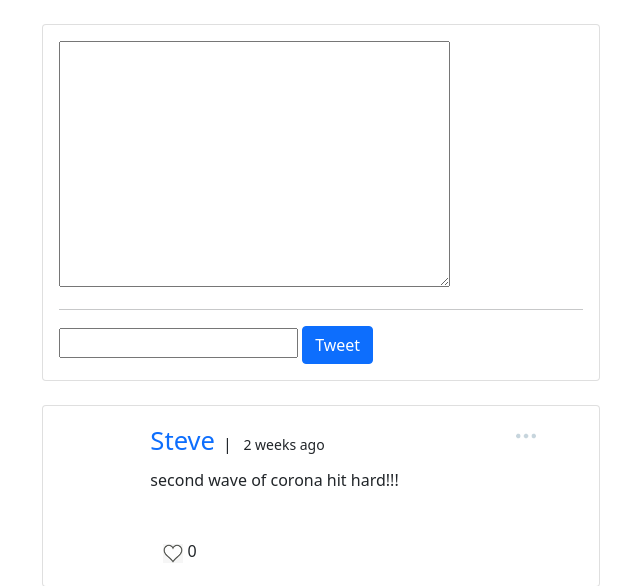
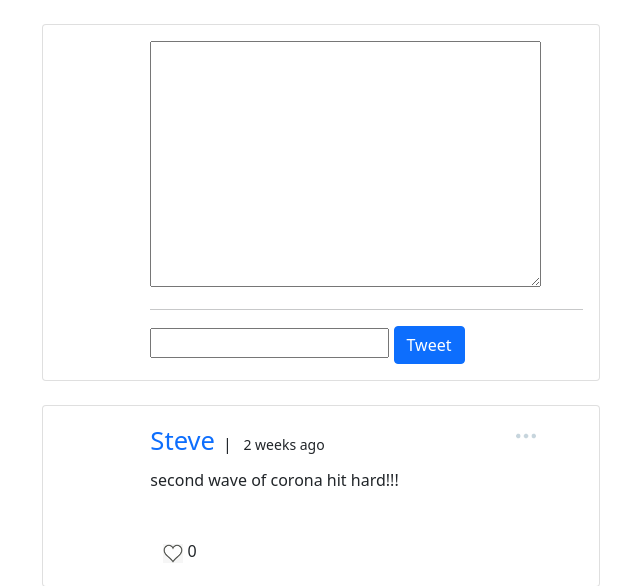
Before and after one commit to deekshith-hari/twitterclone, a Django app: page / in a window 1280 px wide. Shown: the part 56-642 px from the top of the page, without its empty margins (319-959 px from the left). Run offline with Django 3.2, Linux system fonts and the light colour scheme; a user stored in the database is signed in; data comes from the database, SQL or seed files in the repository; both versions use the stored data as it was after the commit.

Commit message:
final commmit

```diff
--- a/tweet/templates/tweet/home.html
+++ b/tweet/templates/tweet/home.html
@@ -17,7 +17,11 @@
     <div class="col">
     <div class="card">
       <div class="card-body">
-        <section>
+        <div class="row">
+          <div class="col align-self-start">
+            <img width="90px" src="{{ user.profile.image.url }}" class="rounded-circle account-img img-fluid">
+          </div>
+          <div class="col-10">
               <form  action="{% url 'home' %}" method="post" enctype="multipart/form-data">
                 {% csrf_token %}
 
@@ -26,7 +30,8 @@
                 {{form.image}}
                 <button type="submit" class="btn btn-primary">Tweet</button>
               </form>
-        </section>
+            </div>
+        </div>
       </div>
     </div>
     <br/>
@@ -42,7 +47,7 @@
 
                 <p class="card-text">{{tweet.body}}</p>
                 {% if tweet.image %}
-                  <img class="img-fluid" width="300px" src="{{ tweet.image.url }}" style="border-radius: 15px">
+                  <img class="img-fluid" width="350px" src="{{ tweet.image.url }}" style="border-radius: 15px">
                 {% endif %}
                 <br/>
 
```
Also changed, not shown: db.sqlite3. Lines whose indentation alone changed are shown as unchanged.
